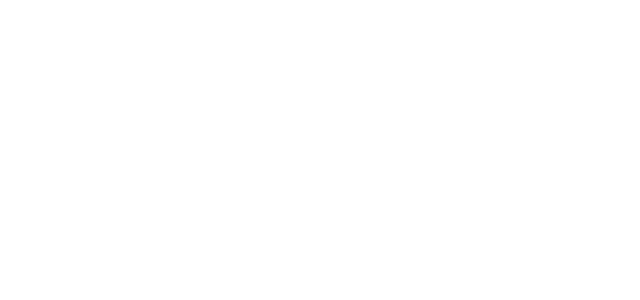
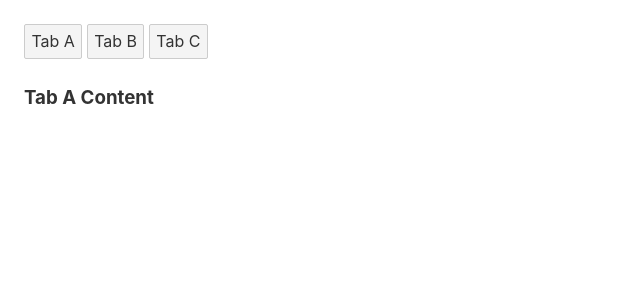
Before and after one commit to mytute/svelte-test, a Svelte app in the folder hello-world/: page / in a window 1280 px wide. Shown: the top 300 px of the page, without its empty margins (0-640 px from the left). Built offline with nearby package versions, Linux system fonts and the light colour scheme.

Commit message:
add demo

```diff
--- a/hello-world/src/App.svelte
+++ b/hello-world/src/App.svelte
@@ -1,8 +1,26 @@
 <script>
+  import TabA from "./components/TabA.svelte";
+  import TabB from "./components/TabB.svelte";
+  import TabC from "./components/TabC.svelte";
 
+  let activeTab = TabA
 </script>
 
 <main>
+	<button on:click={()=>{activeTab=TabA}}>Tab A</button>
+	<button on:click={()=>{activeTab=TabB}}>Tab B</button>
+	<button on:click={()=>{activeTab=TabC}}>Tab C</button>
+
+	<svelte:component this={activeTab} ></svelte:component>
+    <!-- {#if activeTab === 'TabA'}
+	<TabA/>
+	{/if}
+	{#if activeTab === 'TabB'}
+	<TabB/>
+	{/if}
+	{#if activeTab === 'TabC'}
+	<TabC/>
+	{/if} -->
 
 </main>
 
--- /dev/null
+++ b/hello-world/src/components/TabA.svelte
@@ -0,0 +1 @@
+<h3>Tab A Content</h3>
--- /dev/null
+++ b/hello-world/src/components/TabB.svelte
@@ -0,0 +1 @@
+<h3>Tab B Content</h3>
--- /dev/null
+++ b/hello-world/src/components/TabC.svelte
@@ -0,0 +1 @@
+<h3>Tab C Content</h3>
```
Also changed, not shown: 1 other file (tests, documents, lock files or other folders).
